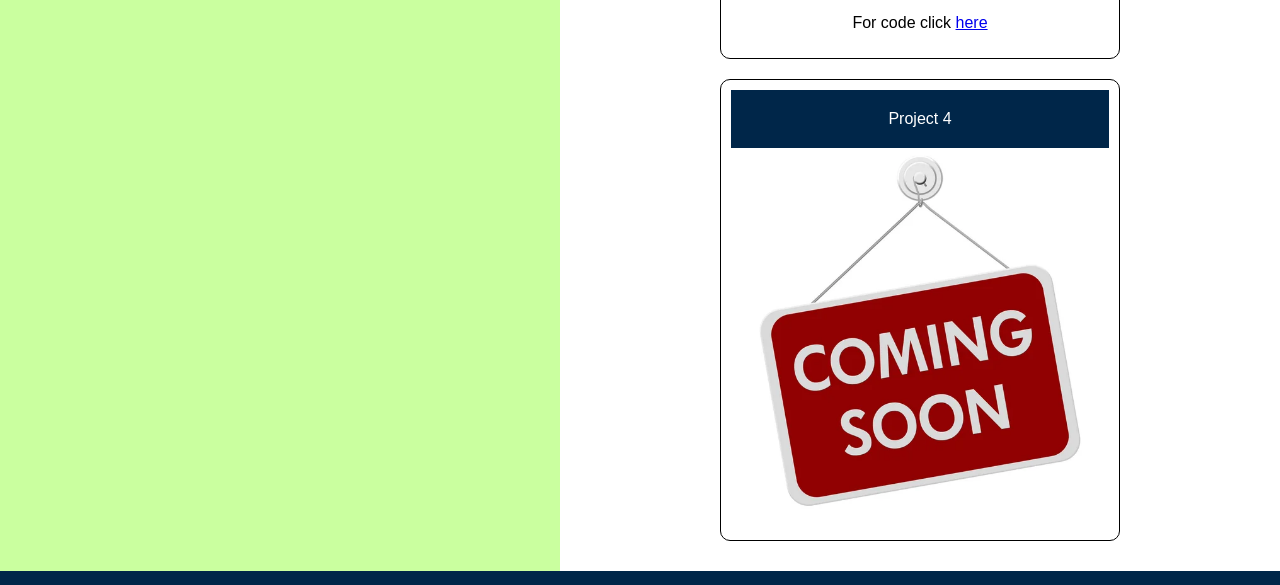
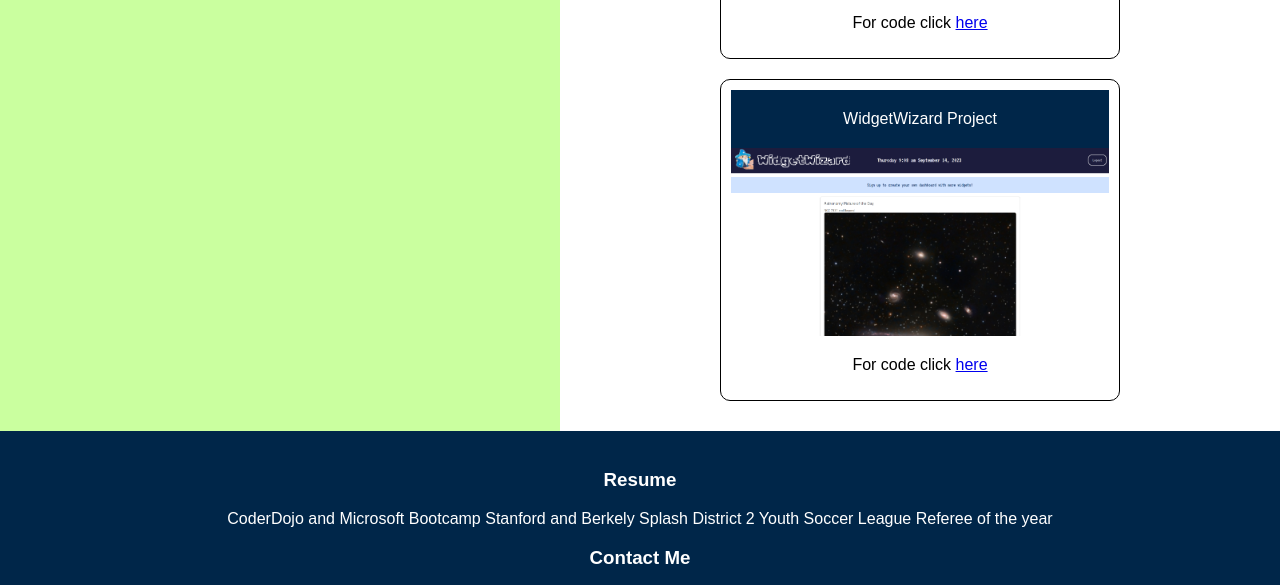
Before and after one commit to Popiuy/portfolio-2, a plain HTML site: page index.html in a window 1280 px wide. Shown: the part 1463-2048 px from the top of the page. Drawn offline with Linux system fonts and the light colour scheme.

Commit message:
added project 3

```diff
--- a/index.html
+++ b/index.html
@@ -49,15 +49,13 @@
         </section>
         <section class="card">
           <header>ReelReviews Project</header>
-          <a href="https://cinemaserver-7dafae9cd971.herokuapp.com/" target="_blank" rel="noopener noreferrer"> <img src="assets\images\Screenshot 2023-08-16 102945.png" alt = "Horiseon Screenshot" /></a>
+          <a href="https://cinemaserver-7dafae9cd971.herokuapp.com/" target="_blank" rel="noopener noreferrer"> <img src="assets\images\Screenshot 2023-08-16 102945.png" alt = "ReelReviews Screenshot" /></a>
           <p>For code click <a href="https://github.com/mattschneble/ReelReviews" target="_blank" rel="noopener noreferrer"> here</p></a>
         </section>
         <section class="card">
-          <header>Project 4</header>
-          <img
-            src="./assets/images/coming-soon2.jpg"
-            alt="project is coming soon"
-          />
+          <header>WidgetWizard Project</header>
+          <a href="https://tranquil-tor-75275-57652b10176e.herokuapp.com/dashboard/Popiuy" target="_blank" rel="noopener noreferrer"> <img src="assets\images\WidgetWizard.png" alt = "WidgetWizard Screenshot" /></a>
+          <p>For code click <a href="https://github.com/Popiuy/WidgetWizard" target="_blank" rel="noopener noreferrer"> here</p></a>
         </section>
       </div>
 
```
Also changed, not shown: assets/images/WidgetWizard.png (added).
